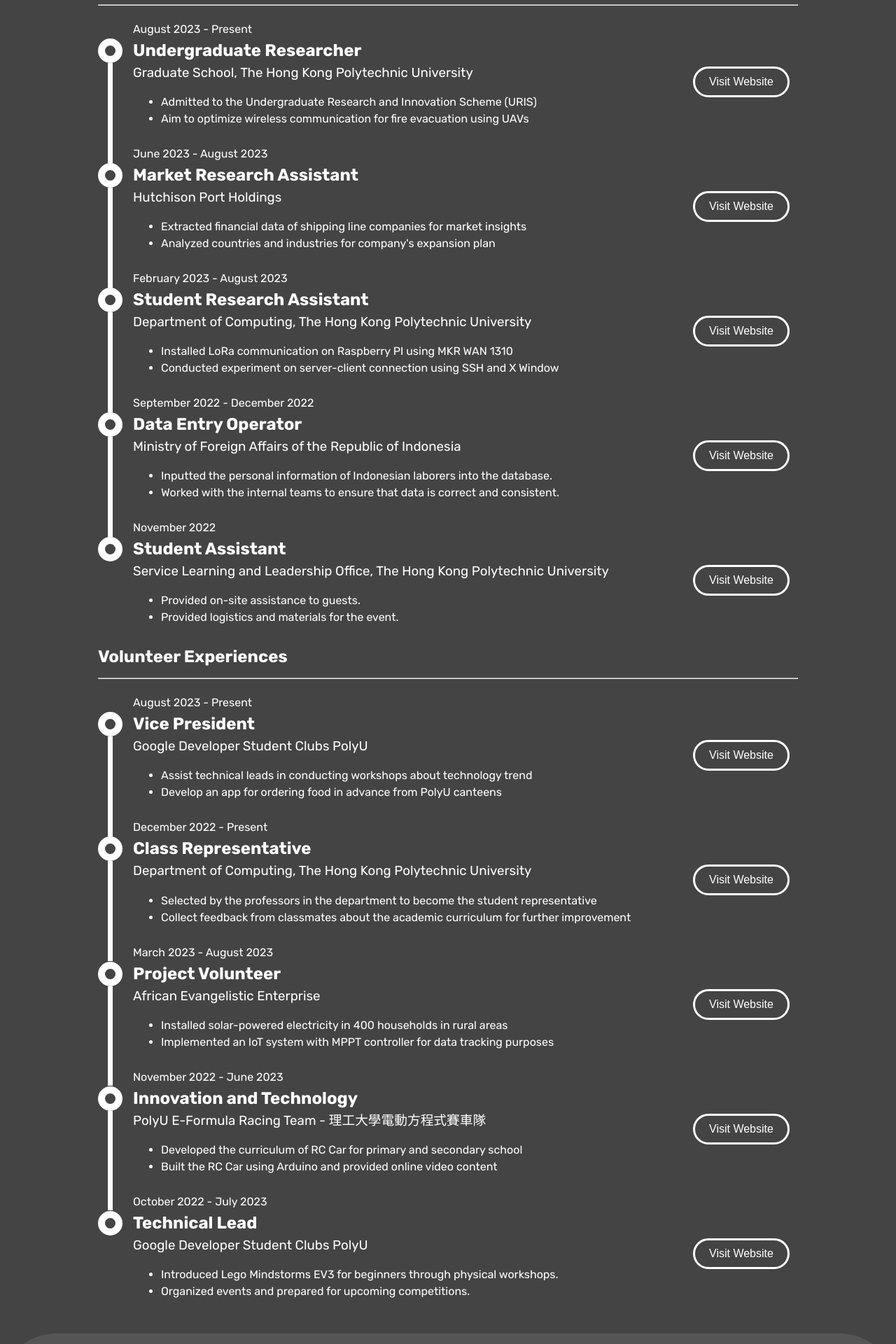
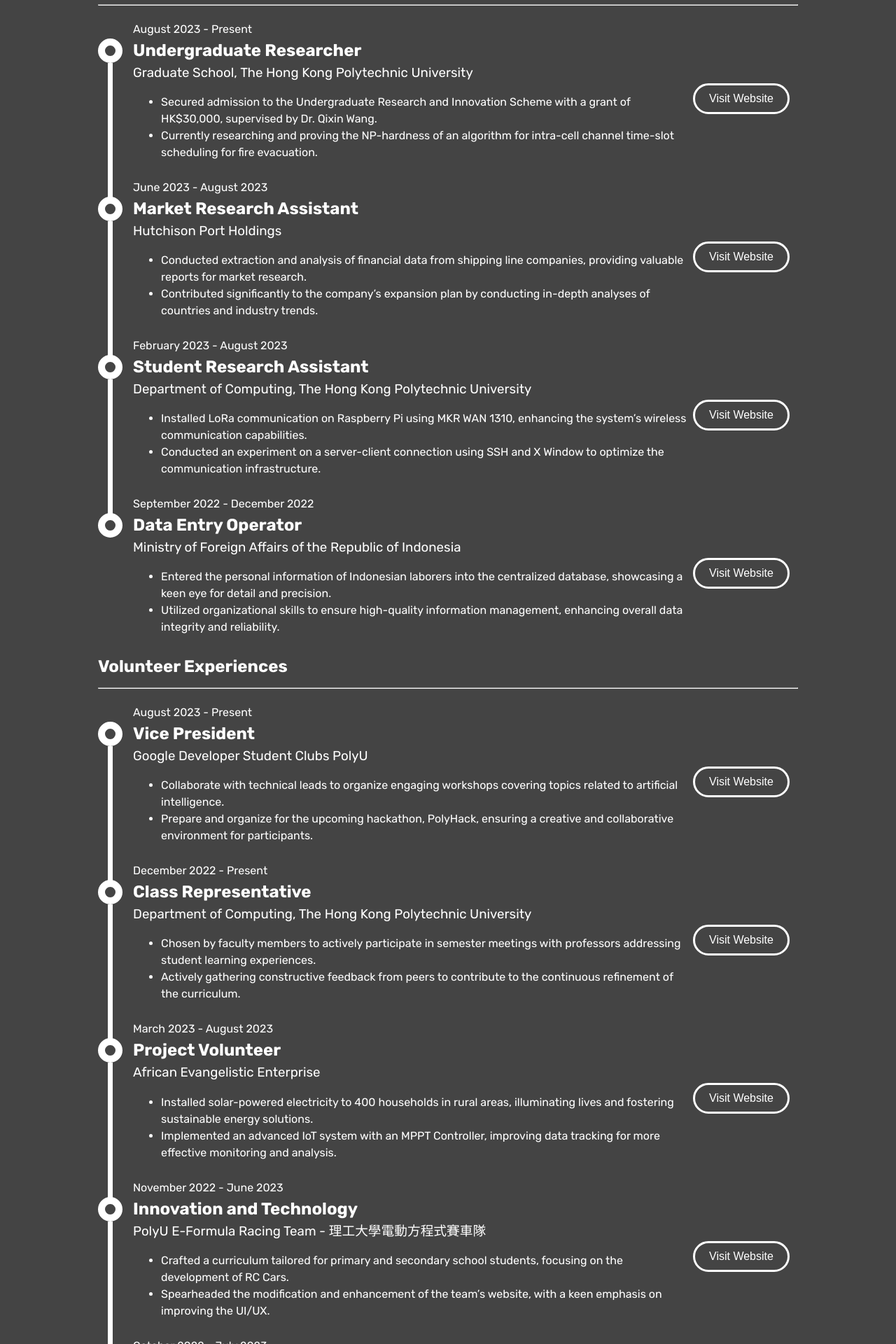
Before and after one commit to dylanharyoto/dylanharyoto.github.io, a React (Create React App) app: page / in a window 1280 px wide. Shown: the part 1440-3360 px from the top of the page at 70% size. Built offline with nearby package versions, Linux system fonts and the light colour scheme.

Commit message:
Update 3: Change Resume.pdf and experiences description

```diff
--- a/public/index.css
+++ b/public/index.css
@@ -174,7 +174,7 @@
 }
 .line {
     width: 20%;
-    height: 85%;
+    height: 90%;
     background-color: #fff;
     margin: 0 auto;
 }
@@ -297,12 +297,12 @@
     .dotline, #experiences a {
         display: none;
     }
-    #awards .left, #awards .right {
+    #awards .left, #awards .right, #awards .box {
         display: flex;
         row-gap: 0.625rem;
         margin-bottom: 1.25rem;
     }
-    #awards .left {
+    #awards .left, #awards .box {
         flex-wrap: wrap;
     }
     #awards .right {
--- a/src/App.js
+++ b/src/App.js
@@ -57,8 +57,8 @@
                     <h2>Undergraduate Researcher</h2>
                     <h3>Graduate School, The Hong Kong Polytechnic University</h3>
                     <ul>
-                        <li>Admitted to the Undergraduate Research and Innovation Scheme (URIS)</li>
-                        <li>Aim to optimize wireless communication for fire evacuation using UAVs</li>
+                        <li>Secured admission to the Undergraduate Research and Innovation Scheme with a grant of HK$30,000, supervised by Dr. Qixin Wang.</li>
+                        <li>Currently researching and proving the NP-hardness of an algorithm for intra-cell channel time-slot scheduling for fire evacuation.</li>
                     </ul>
                 </div>
                 <a href="https://www.polyu.edu.hk/en/gs/"><button>Visit Website</button></a>
@@ -71,8 +71,8 @@
                     <h2>Market Research Assistant</h2>
                     <h3>Hutchison Port Holdings</h3>
                     <ul>
-                        <li>Extracted financial data of shipping line companies for market insights</li>
-                        <li>Analyzed countries and industries for company's expansion plan</li>
+                        <li>Conducted extraction and analysis of financial data from shipping line companies, providing valuable reports for market research.</li>
+                        <li>Contributed significantly to the company’s expansion plan by conducting in-depth analyses of countries and industry trends.</li>
                     </ul>
                 </div>
                 <a href="https://hutchisonports.com/en/"><button>Visit Website</button></a>
@@ -85,38 +85,24 @@
                     <h2>Student Research Assistant</h2>
                     <h3>Department of Computing, The Hong Kong Polytechnic University</h3>
                     <ul>
-                        <li>Installed LoRa communication on Raspberry PI using MKR WAN 1310</li>
-                        <li>Conducted experiment on server-client connection using SSH and X Window</li>
+                        <li>Installed LoRa communication on Raspberry Pi using MKR WAN 1310, enhancing the system’s wireless communication capabilities.</li>
+                        <li>Conducted an experiment on a server-client connection using SSH and X Window to optimize the communication infrastructure.</li>
                     </ul>
                 </div>
                 <a href="https://www.polyu.edu.hk/en/gs/"><button>Visit Website</button></a>
                 <div className="dotline">
                     <div className="dot"></div>
-                    <div className="line"></div>
                 </div>
                 <div>
                     <h4>September 2022 - December 2022</h4>
                     <h2>Data Entry Operator</h2>
                     <h3>Ministry of Foreign Affairs of the Republic of Indonesia</h3>
                     <ul>
-                        <li>Inputted the personal information of Indonesian laborers into the database.</li>
-                        <li>Worked with the internal teams to ensure that data is correct and consistent.</li>
+                        <li>Entered the personal information of Indonesian laborers into the centralized database, showcasing a keen eye for detail and precision.</li>
+                        <li>Utilized organizational skills to ensure high-quality information management, enhancing overall data integrity and reliability.</li>
                     </ul>
                 </div>
                 <a href="https://kemlu.go.id/hongkong/lc"><button>Visit Website</button></a>
-                <div className="dotline">
-                    <div className="dot"></div>
-                </div>
-                <div>
-                    <h4>November 2022</h4>
-                    <h2>Student Assistant</h2>
-                    <h3>Service Learning and Leadership Office, The Hong Kong Polytechnic University</h3>
-                    <ul>
-                        <li>Provided on-site assistance to guests.</li>
-                        <li>Provided logistics and materials for the event.</li>
-                    </ul>
-                </div>
-                <a href="https://www.polyu.edu.hk/sllo/icsl2022/"><button>Visit Website</button></a>
                 <h2 className="subtitle">Volunteer Experiences<hr/></h2>
                 <div className="dotline">
                     <div className="dot"></div>
@@ -127,8 +113,8 @@
                     <h2>Vice President</h2>
                     <h3>Google Developer Student Clubs PolyU</h3>
                     <ul>
-                        <li>Assist technical leads in conducting workshops about technology trend</li>
-                        <li>Develop an app for ordering food in advance from PolyU canteens</li>
+                        <li>Collaborate with technical leads to organize engaging workshops covering topics related to artificial intelligence.</li>
+                        <li>Prepare and organize for the upcoming hackathon, PolyHack, ensuring a creative and collaborative environment for participants.</li>
                     </ul>
                 </div>
                 <a href="https://gdsc.community.dev/the-hong-kong-polytechnic-university/"><button>Visit Website</button></a>
@@ -141,8 +127,8 @@
                     <h2>Class Representative</h2>
                     <h3>Department of Computing, The Hong Kong Polytechnic University</h3>
                     <ul>
-                        <li>Selected by the professors in the department to become the student representative</li>
-                        <li>Collect feedback from classmates about the academic curriculum for further improvement</li>
+                        <li>Chosen by faculty members to actively participate in semester meetings with professors addressing student learning experiences.</li>
+                        <li>Actively gathering constructive feedback from peers to contribute to the continuous refinement of the curriculum.</li>
                     </ul>
                 </div>
                 <a href="https://www.polyu.edu.hk/en/comp/"><button>Visit Website</button></a>
@@ -155,8 +141,8 @@
                     <h2>Project Volunteer</h2>
                     <h3>African Evangelistic Enterprise</h3>
                     <ul>
-                        <li>Installed solar-powered electricity in 400 households in rural areas</li>
-                        <li>Implemented an IoT system with MPPT controller for data tracking purposes</li>
+                        <li>Installed solar-powered electricity to 400 households in rural areas, illuminating lives and fostering sustainable energy solutions.</li>
+                        <li>Implemented an advanced IoT system with an MPPT Controller, improving data tracking for more effective monitoring and analysis.</li>
                     </ul>
                 </div>
                 <a href="https://www.aeerwanda.ngo/"><button>Visit Website</button></a>
@@ -169,8 +155,8 @@
                     <h2>Innovation and Technology</h2>
                     <h3>PolyU E-Formula Racing Team - 理工大學電動方程式賽車隊</h3>
                     <ul>
-                        <li>Developed the curriculum of RC Car for primary and secondary school</li>
-                        <li>Built the RC Car using Arduino and provided online video content</li>
+                        <li>Crafted a curriculum tailored for primary and secondary school students, focusing on the development of RC Cars.</li>
+                        <li>Spearheaded the modification and enhancement of the team’s website, with a keen emphasis on improving the UI/UX.</li>
                     </ul>
                 </div>
                 <a href="https://hkpolyuracing.com"><button>Visit Website</button></a>
@@ -183,8 +169,8 @@
                     <h2>Technical Lead</h2>
                     <h3>Google Developer Student Clubs PolyU</h3>
                     <ul>
-                        <li>Introduced Lego Mindstorms EV3 for beginners through physical workshops.</li>
-                        <li>Organized events and prepared for upcoming competitions.</li>
+                        <li>Facilitated introductory workshops on Lego Mindstorms EV3, catering to beginners and fostering hands-on learning experiences.</li>
+                        <li>Collaborated seamlessly with executive committee members from other divisions to plan and prepare for upcoming events.</li>
                     </ul>
                 </div>
                 <a href="https://gdsc.community.dev/the-hong-kong-polytechnic-university/"><button>Visit Website</button></a>
@@ -192,7 +178,7 @@
         </div>
 
         <div id="awards">
-            <h1>Awards</h1>
+            <h1>Accomplishment</h1>
 
             <div className="content">
                 <h2 className="subtitle">Scholarships<hr/></h2>
@@ -200,6 +186,7 @@
                     <div>
                         <h2>Dr Winnie S M Tang - PolyU Student Innovation & Entrepreneurship Scholarship</h2>
                         <h4>by PolyVentures | Dec 2023</h4>
+                        <h3>Awarded: HK$5,000</h3>
                     </div>
                     <a href="https://drive.google.com/file/d/1HErYcWwfKGgewbn0lloPcT2nm_KOtVgy/view?usp=sharing" target="_blank"><button>View Certificate</button></a>&ensp;
                 </div>
@@ -207,6 +194,7 @@
                     <div>
                         <h2>HKSAR Government Scholarship</h2>
                         <h4>by HKSAR Government | Dec 2023</h4>
+                        <h3>Awarded: HK$80,000</h3>
                     </div>
                     <a href="https://drive.google.com/file/d/1HErYcWwfKGgewbn0lloPcT2nm_KOtVgy/view?usp=sharing" target="_blank"><button>View Certificate</button></a>&ensp;
                 </div>
@@ -214,10 +202,11 @@
                     <div>
                         <h2>Talent Development Scholarship</h2>
                         <h4>by HKSAR Government | April 2023</h4>
+                        <h3>Awarded: HK$10,000</h3>
                     </div>
                     <a href="https://drive.google.com/file/d/1HErYcWwfKGgewbn0lloPcT2nm_KOtVgy/view?usp=sharing" target="_blank"><button>View Certificate</button></a>&ensp;
                 </div>
-                <h2 className="subtitle">Competitions<hr/></h2>
+                <h2 className="subtitle">Awards<hr/></h2>
                 <div className="right">
                     <div>
                         <h2>PolyHack 2023</h2>
@@ -237,7 +226,7 @@
                     <div>
                         <h2>World Robot Olympiad 2020</h2>
                         <h4>12 - 15 November 2020 | Montreal, Canada</h4><br/>
-                        <b>Bronze Medal (3rd Place), Rio Tinto Innovation Award</b>
+                        <b>Bronze Medalist & Rio Tinto Innovation Award</b>
                         <p>It is the mission to design a robot that will need to locate the dike's weaknesses,
                             find material to build reinforcement walls, install sandbags to protect houses, and notify their
                             occupants that they have to evacuate.</p>
@@ -266,7 +255,7 @@
                     <div>
                         <h2>Indonesian Robotic Olympiad 2019</h2>
                         <h4>6 - 7 September 2019 | Surabaya, Indonesia</h4><br/>
-                        <b>Gold Medal (1st Place) in Regular Senior</b>
+                        <b>Gold Medalist in Regular Senior</b>
                         <p>It is the mission to create a robot that modernizes the network within a city by installing
                             new wireless node devices and establishing an optical network between them.</p>
                         <div>
```
Also changed, not shown: 1 other file (tests, documents, lock files or other folders).
